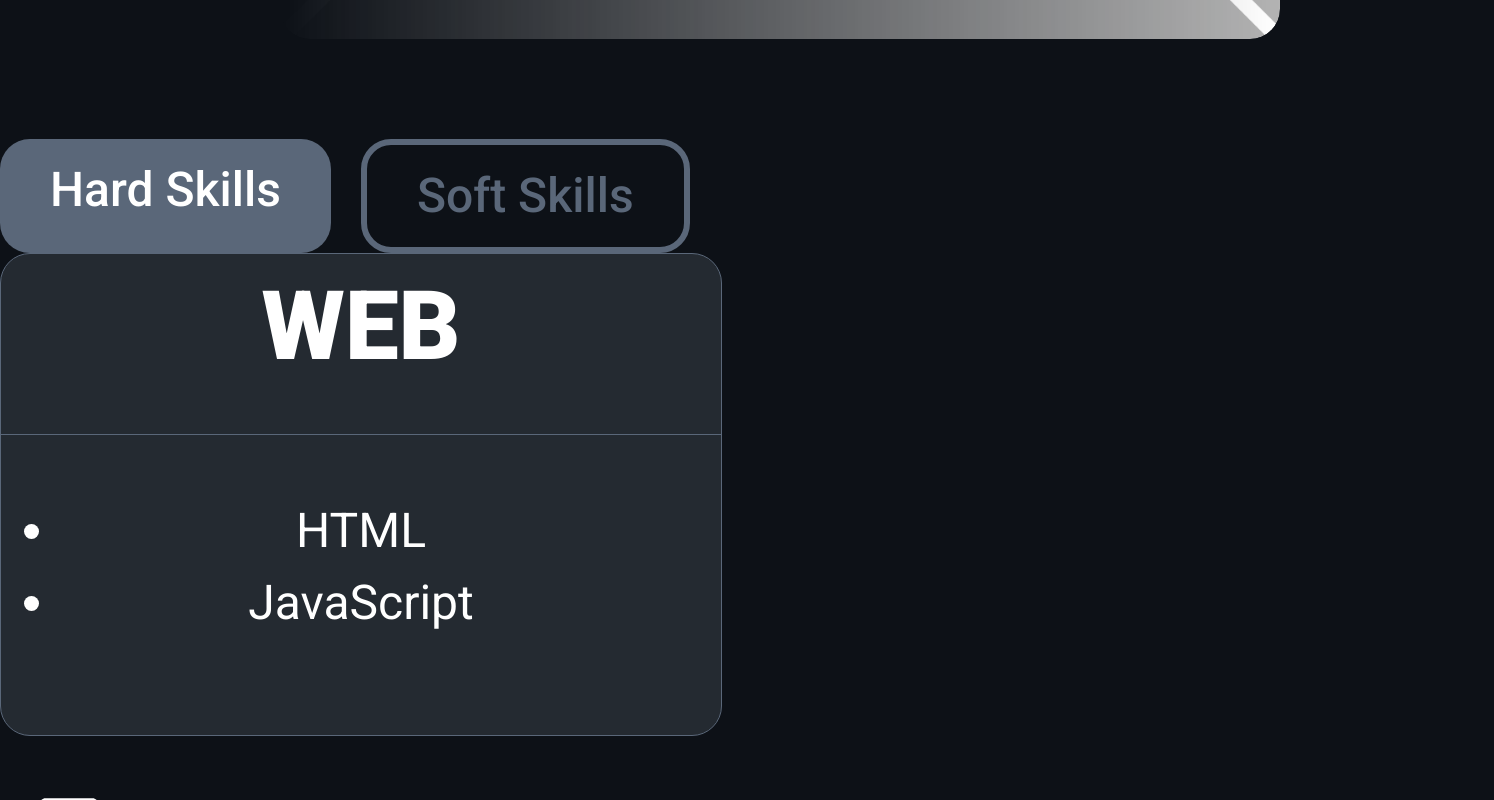
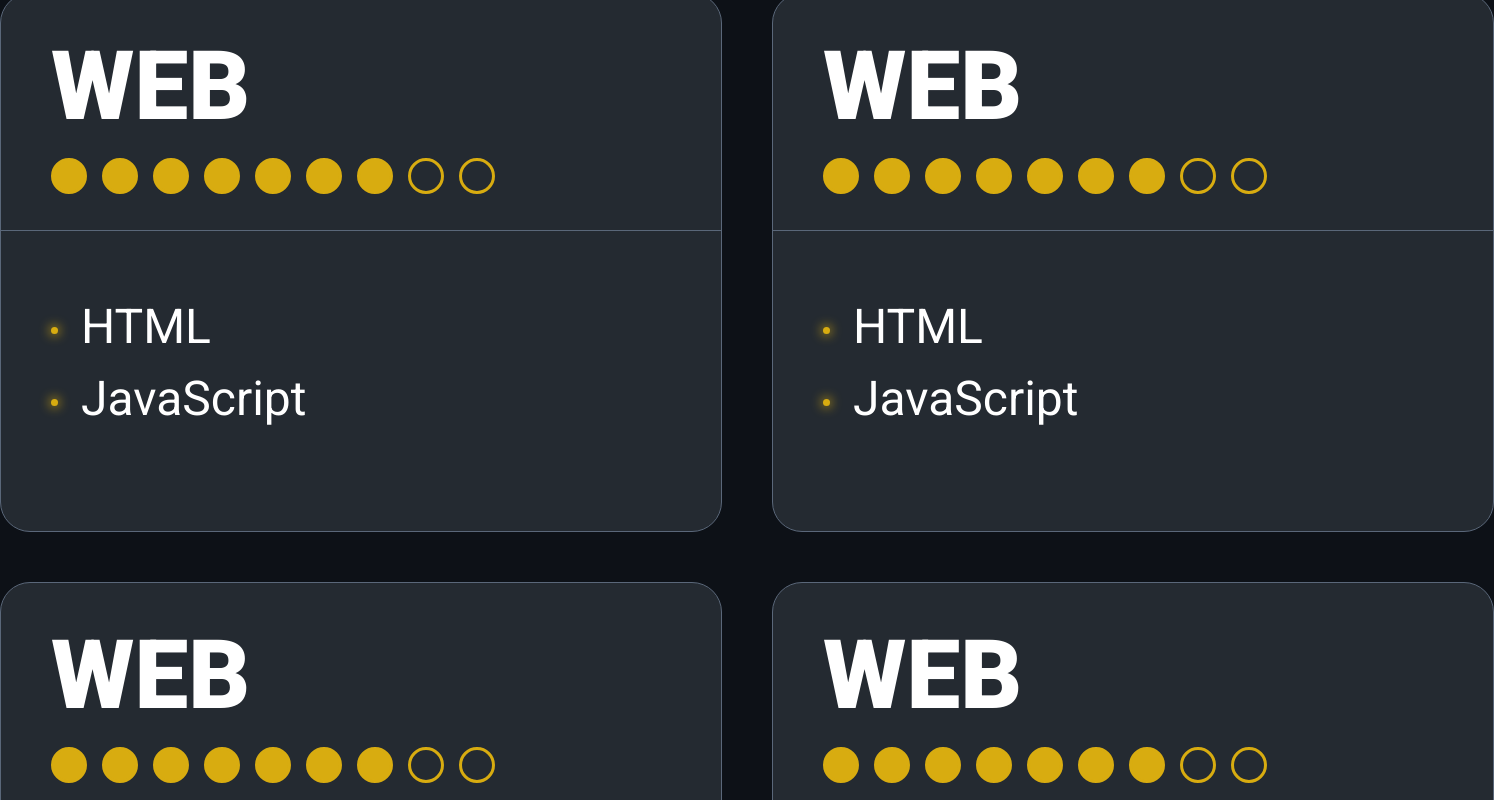
Before and after one commit to Lex-pineapple/personal-cv, a React (Vite) app: page / in a window 1280 px wide. Shown: the part 5040-5840 px from the top of the page, 1494 px wide, since content can reach past the window. Built offline with nearby package versions, Linux system fonts and the light colour scheme.

Commit message:
feat: align skills section

```diff
--- a/src/App.scss
+++ b/src/App.scss
@@ -64,6 +64,7 @@
   font-size: 48px;
   font-weight: 500;
   color: v.$dk-gray;
+  cursor: pointer;
 
   &.active {
     border: none;
--- a/src/components/minor/skillsCard.tsx
+++ b/src/components/minor/skillsCard.tsx
@@ -2,6 +2,17 @@ export function SkillsCard() {
   return (
     <div className="skills__card">
       <div className="card__name">WEB</div>
+      <div className="card__meter">
+        <div className="card__meter_circle filled"></div>
+        <div className="card__meter_circle filled"></div>
+        <div className="card__meter_circle filled"></div>
+        <div className="card__meter_circle filled"></div>
+        <div className="card__meter_circle filled"></div>
+        <div className="card__meter_circle filled"></div>
+        <div className="card__meter_circle filled"></div>
+        <div className="card__meter_circle"></div>
+        <div className="card__meter_circle"></div>
+      </div>
       <ul className="card__list list">
         <li className="card__item">HTML</li>
         <li className="card__item">JavaScript</li>
--- a/src/components/sections/Skills.scss
+++ b/src/components/sections/Skills.scss
@@ -3,6 +3,8 @@
 .skills {
   &__type-selector {
     display: flex;
+    margin: 0 auto;
+    width: fit-content;
     gap: 30px;
   }
 
@@ -13,10 +15,37 @@
     width: 720px;
   }
 
+  &__cards {
+    display: grid;
+    grid-template: auto auto/ auto auto;
+    margin: 50px auto;
+    width: min-content;
+    gap: 50px;
+  }
+
   & .card {
+    &__meter {
+      display: flex;
+      margin-left: 50px;
+      gap: 15px;
+    }
+
+    &__meter_circle {
+      width: 30px;
+      height: 30px;
+      border-radius: 50%;
+      border: 3px solid v.$skills-color;
+
+      &.filled {
+        background-color: v.$skills-color;
+      }
+    }
+
     &__name {
+      margin: 20px 0 0 50px;
       font-size: 96px;
       font-weight: 900;
+      text-align: left;
     }
 
     &__list {
@@ -25,7 +54,24 @@
     }
 
     &__item {
+      position: relative;
+      list-style-type: none;
       font-size: 48px;
+      text-align: left;
+      margin-left: 20px;
+
+      &::before {
+        position: absolute;
+        left: -30px;
+        top: 0.75em;
+        content: '';
+        display: block;
+        border-radius: 50%;
+        background-color: v.$skills-color;
+        height: 7px;
+        width: 7px;
+        box-shadow: 0 0 11px 1px v.$skills-color;
+      }
     }
   }
 }
--- a/src/components/sections/skills.tsx
+++ b/src/components/sections/skills.tsx
@@ -8,7 +8,12 @@ export function Skills() {
         <div className="item_selectable active">Hard Skills</div>
         <div className="item_selectable">Soft Skills</div>
       </div>
-      <SkillsCard />
+      <div className="skills__cards">
+        <SkillsCard />
+        <SkillsCard />
+        <SkillsCard />
+        <SkillsCard />
+      </div>
     </div>
   );
 }
--- a/src/styles/variables.scss
+++ b/src/styles/variables.scss
@@ -5,5 +5,6 @@ $front-color: #00628c;
 $about-color: #00628c;
 $edu-color: #ac1754;
 $prj-color: #7c72ff;
+$skills-color: #d8ac10;
 $light-gray: #d6dfec;
 $white: #fff;
```
